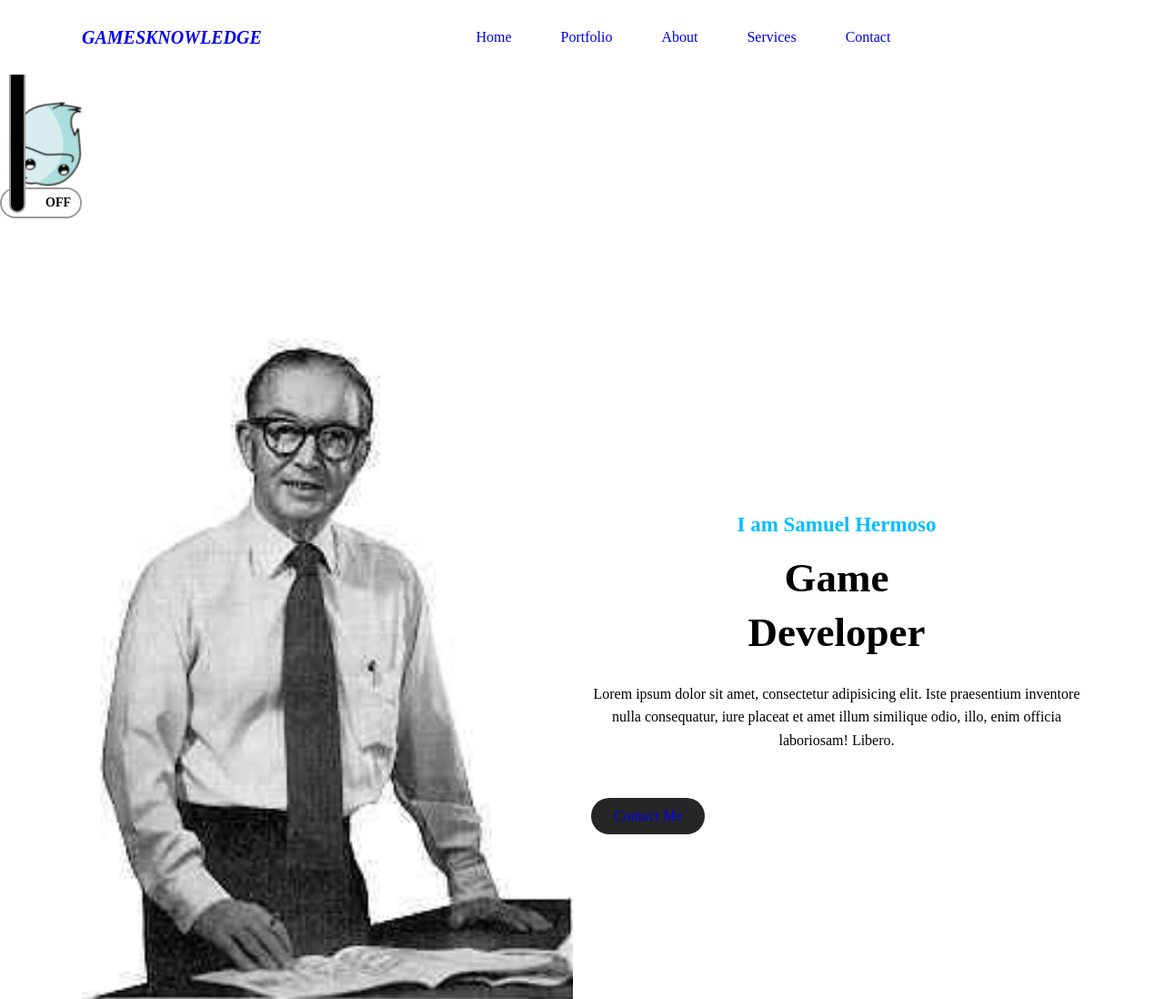
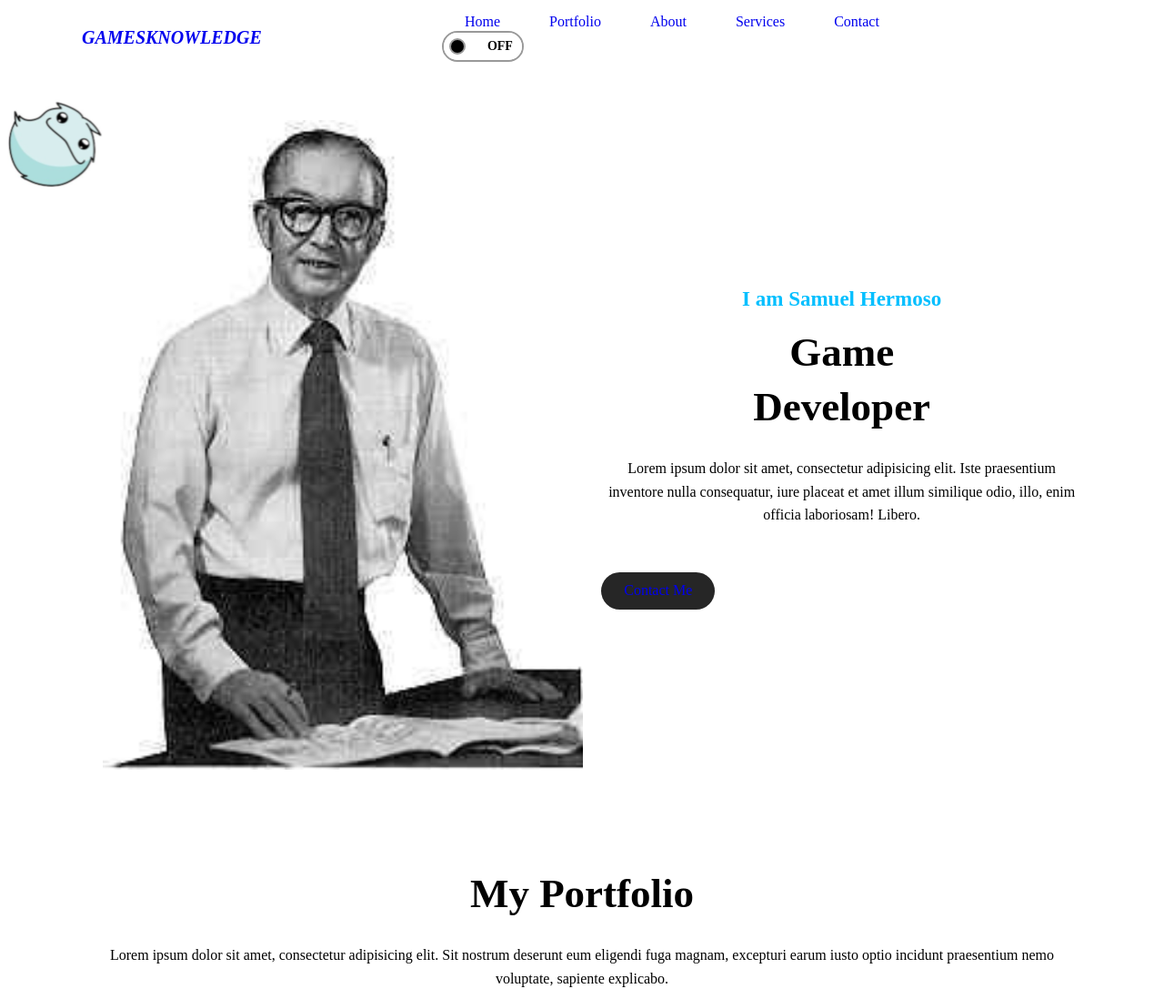
Before and after one commit to crazyman18/Design-and-Layout, a plain HTML site: page GamesKnowledge.html in a window 1280 px wide. Shown: the top 1098 px of the page at 91% size. Drawn offline with nearby package versions, Linux system fonts and the light colour scheme.

Commit message:
Add files via upload

```diff
--- a/GamesKnowledge.css
+++ b/GamesKnowledge.css
@@ -112,13 +112,13 @@
 .switch-two{
     display: block;
     width: 18px;
-    margin: 6px;
+    height: 18px;
     background: #000;
     border: 2px solid #999;
     border-radius: 20px;
     position: absolute;
-    top: 0;
-    bottom: 0;
+    margin-right: 8px;
+    bottom: 8px;
     right: 56px;
     transition: all 0.3s ease-in 0s;
 }
--- a/GamesKnowledge.html
+++ b/GamesKnowledge.html
@@ -23,13 +23,7 @@
 
     <div class="logowrapper"></div>
 
-   <div class="switch">
-    <input type="checkbox" name="switch" id="custom-switch" class="switch-checkbox">
-        <label for="custom-switch" class="switch-label">
-            <span class="switch-one"></span>
-            <span class="switch-two"></span>
-        </label>
-    </div>
+
 
     <header>
         <div class="container">
@@ -50,6 +44,13 @@
                         <li><a href="#about">About</a></li>
                         <li><a href="#services">Services</a></li>
                         <li><a href="#contact">Contact</a></li>
+                        <div class="switch">
+                            <input type="checkbox" name="switch" id="custom-switch" class="switch-checkbox">
+                            <label for="custom-switch" class="switch-label">
+                            <span class="switch-one"></span>
+                            <span class="switch-two"></span>
+                            </label>
+                        </div>
                     </ul>
                 </div>
                 </div>
@@ -58,7 +59,7 @@
     </header>
 
     <main>
-
+        <div class=".wrapper">
         <section class="home" id="home">
             <div class="container">
                 <div class="home-wrapper d-grid">
@@ -78,7 +79,7 @@
                 </div>
             </div>
         </section>
-
+        </div>
         <section class="portfolio custom-padding" id="portfolio">
             <div class="container">
                 <div class="section-title">
@@ -257,7 +258,7 @@
         ScrollReveal().reveal('.item', { interval: 100 });
 
         $('#custom-switch').change(function(){
-            $('.wrapper', '').toggleClass('.dark-mode');
+            $('.wrapper').toggleClass('.dark-mode');
         });
 
     </script>
```
